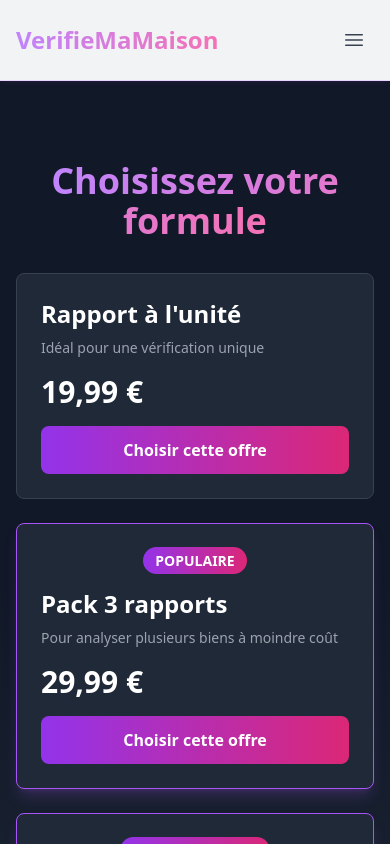
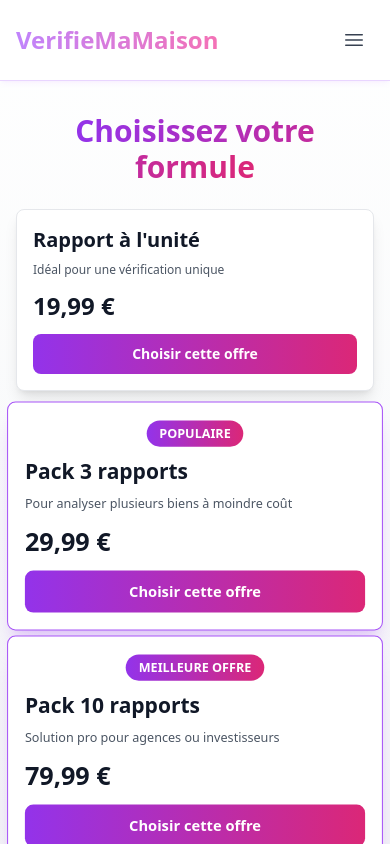
Before and after one commit to silencieux99/Verifiemamaison, a Next.js app: page /checkout in a window 390 px wide. Shown: the top 844 px of the page. Built offline with nearby package versions, Linux system fonts and the light colour scheme; no server answers.

Commit message:
Fix useSearchParams Suspense boundary in checkout page and adapt to light theme

```diff
--- a/src/app/checkout/page.tsx
+++ b/src/app/checkout/page.tsx
@@ -1,17 +1,16 @@
 'use client';
 
-import { useEffect, useState } from 'react';
-import { useSearchParams } from 'next/navigation';
+import { useEffect, useState, Suspense } from 'react';
+import { useSearchParams, useRouter } from 'next/navigation';
 import { Header } from '@/app/(components)/Header';
 import Container from '@/app/(components)/Container';
 import { pricingPlans } from '@/lib/pricing';
 import { useAuth } from '@/app/(context)/AuthContext';
-import { useRouter } from 'next/navigation';
 
 /**
- * Page de checkout pour VerifieMaMaison
+ * Contenu interne de la page checkout (utilise useSearchParams)
  */
-export default function CheckoutPage() {
+function CheckoutContentInner() {
   const searchParams = useSearchParams();
   const { firebaseUser } = useAuth();
   const router = useRouter();
@@ -64,45 +63,45 @@ export default function CheckoutPage() {
   };
 
   return (
-    <div className="min-h-screen bg-gradient-to-b from-gray-900 via-gray-900 to-gray-800">
+    <div className="min-h-screen bg-gradient-to-b from-white via-gray-50 to-gray-100">
       <Header />
-      <main className="py-20">
+      <main className="py-8 sm:py-12 md:py-20">
         <Container>
           <div className="max-w-4xl mx-auto">
-            <h1 className="text-4xl font-bold mb-8 text-center">
-              <span className="bg-gradient-to-r from-purple-400 to-pink-400 bg-clip-text text-transparent">
+            <h1 className="text-3xl sm:text-4xl md:text-5xl font-bold mb-6 sm:mb-8 text-center">
+              <span className="bg-gradient-to-r from-purple-600 to-pink-600 bg-clip-text text-transparent">
                 Choisissez votre formule
               </span>
             </h1>
 
-            <div className="grid grid-cols-1 md:grid-cols-3 gap-6">
+            <div className="grid grid-cols-1 md:grid-cols-3 gap-4 sm:gap-6">
               {pricingPlans.map((plan) => (
                 <div
                   key={plan.id}
-                  className={`bg-gray-800 border rounded-lg p-6 ${
+                  className={`bg-white border rounded-lg sm:rounded-xl p-4 sm:p-6 shadow-lg ${
                     selectedPlan === plan.sku || plan.highlight
-                      ? 'border-purple-500 shadow-lg shadow-purple-500/20'
-                      : 'border-gray-700'
+                      ? 'border-purple-500 shadow-xl shadow-purple-500/20 scale-105'
+                      : 'border-gray-200'
                   }`}
                 >
                   {plan.badge && (
-                    <div className="text-center mb-4">
-                      <span className="bg-gradient-to-r from-purple-600 to-pink-600 text-white px-3 py-1 rounded-full text-sm font-semibold">
+                    <div className="text-center mb-3 sm:mb-4">
+                      <span className="bg-gradient-to-r from-purple-600 to-pink-600 text-white px-3 py-1 rounded-full text-xs sm:text-sm font-semibold">
                         {plan.badge}
                       </span>
                     </div>
                   )}
 
-                  <h3 className="text-2xl font-bold text-white mb-2">{plan.name}</h3>
-                  <p className="text-gray-400 text-sm mb-4">{plan.description}</p>
-                  <div className="mb-4">
-                    <span className="text-3xl font-bold text-white">{plan.priceLabel}</span>
+                  <h3 className="text-xl sm:text-2xl font-bold text-gray-900 mb-2">{plan.name}</h3>
+                  <p className="text-gray-600 text-xs sm:text-sm mb-3 sm:mb-4">{plan.description}</p>
+                  <div className="mb-3 sm:mb-4">
+                    <span className="text-2xl sm:text-3xl font-bold text-gray-900">{plan.priceLabel}</span>
                   </div>
 
                   <button
                     onClick={() => handleCheckout(plan.sku)}
                     disabled={loading}
-                    className="w-full bg-gradient-to-r from-purple-600 to-pink-600 text-white px-4 py-3 rounded-lg font-semibold hover:shadow-lg hover:shadow-purple-500/30 transition-all duration-200 disabled:opacity-50"
+                    className="w-full bg-gradient-to-r from-purple-600 to-pink-600 text-white px-4 py-2.5 sm:py-3 rounded-lg font-semibold hover:shadow-lg hover:shadow-purple-500/30 transition-all duration-200 disabled:opacity-50 text-sm sm:text-base"
                   >
                     {loading ? 'Chargement...' : 'Choisir cette offre'}
                   </button>
@@ -115,3 +114,30 @@ export default function CheckoutPage() {
     </div>
   );
 }
+
+/**
+ * Wrapper avec Suspense pour useSearchParams
+ */
+function CheckoutContent() {
+  return (
+    <Suspense fallback={
+      <div className="min-h-screen bg-gradient-to-b from-white via-gray-50 to-gray-100">
+        <Header />
+        <main className="py-8 sm:py-12 md:py-20">
+          <Container>
+            <div className="text-center">
+              <div className="animate-spin rounded-full h-8 w-8 border-b-2 border-purple-600 mx-auto"></div>
+              <p className="mt-4 text-gray-600">Chargement...</p>
+            </div>
+          </Container>
+        </main>
+      </div>
+    }>
+      <CheckoutContentInner />
+    </Suspense>
+  );
+}
+
+export default function CheckoutPage() {
+  return <CheckoutContent />;
+}
```
